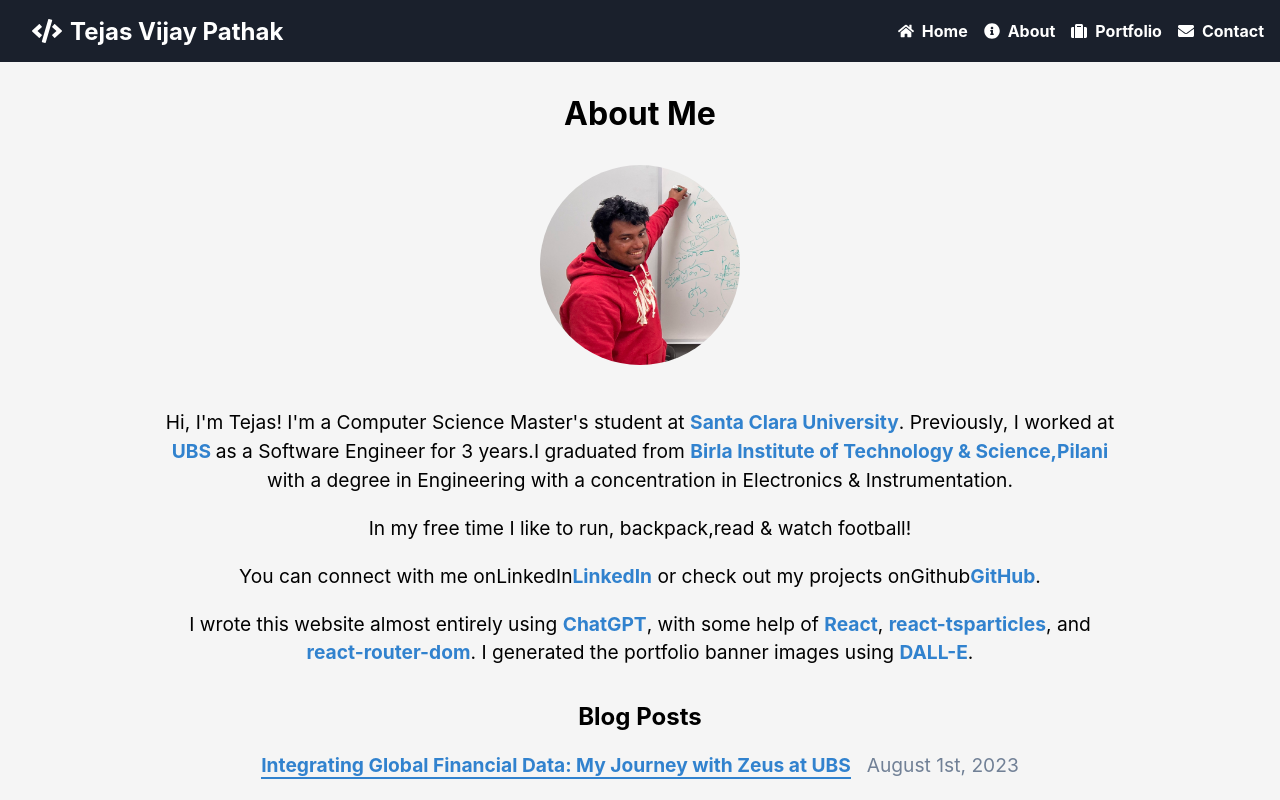
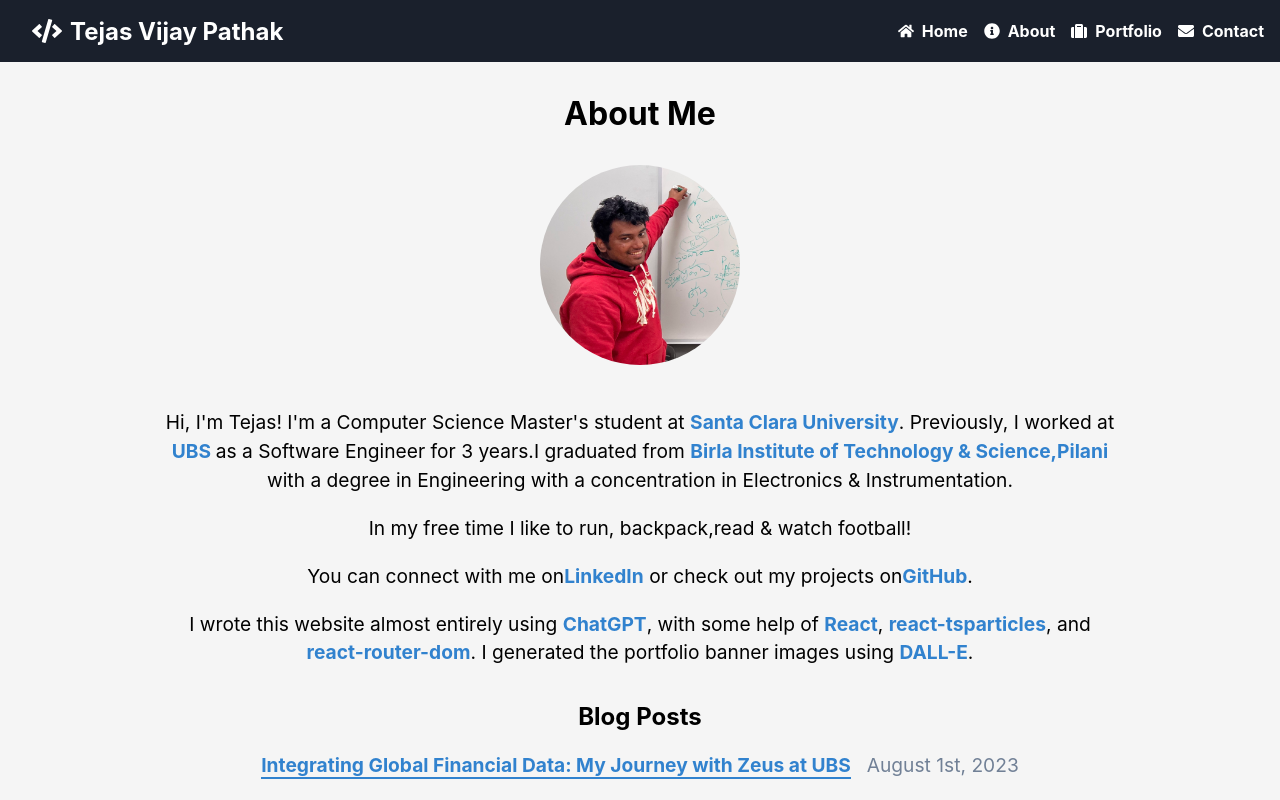
Before and after one commit to TejasPathak98/Tejas-portfolio, a React (Create React App) app: page /about in a window 1280 px wide. Built offline with nearby package versions, Linux system fonts and the light colour scheme.

Commit message:
Update-3 About.js

```diff
--- a/src/pages/About.js
+++ b/src/pages/About.js
@@ -42,7 +42,7 @@ function About() {
         </p>
 
         <p>
-          You can connect with me on{"LinkedIn"}
+          You can connect with me on{""}
           <a
             href="https://www.linkedin.com/in/tejas-pathak-803944121/"
             target="_blank"
@@ -50,7 +50,7 @@ function About() {
           >
             LinkedIn
           </a>{" "}
-          or check out my projects on{"Github"}
+          or check out my projects on{""}
           <a
             href="https://github.com/TejasPathak98"
             target="_blank"
```
